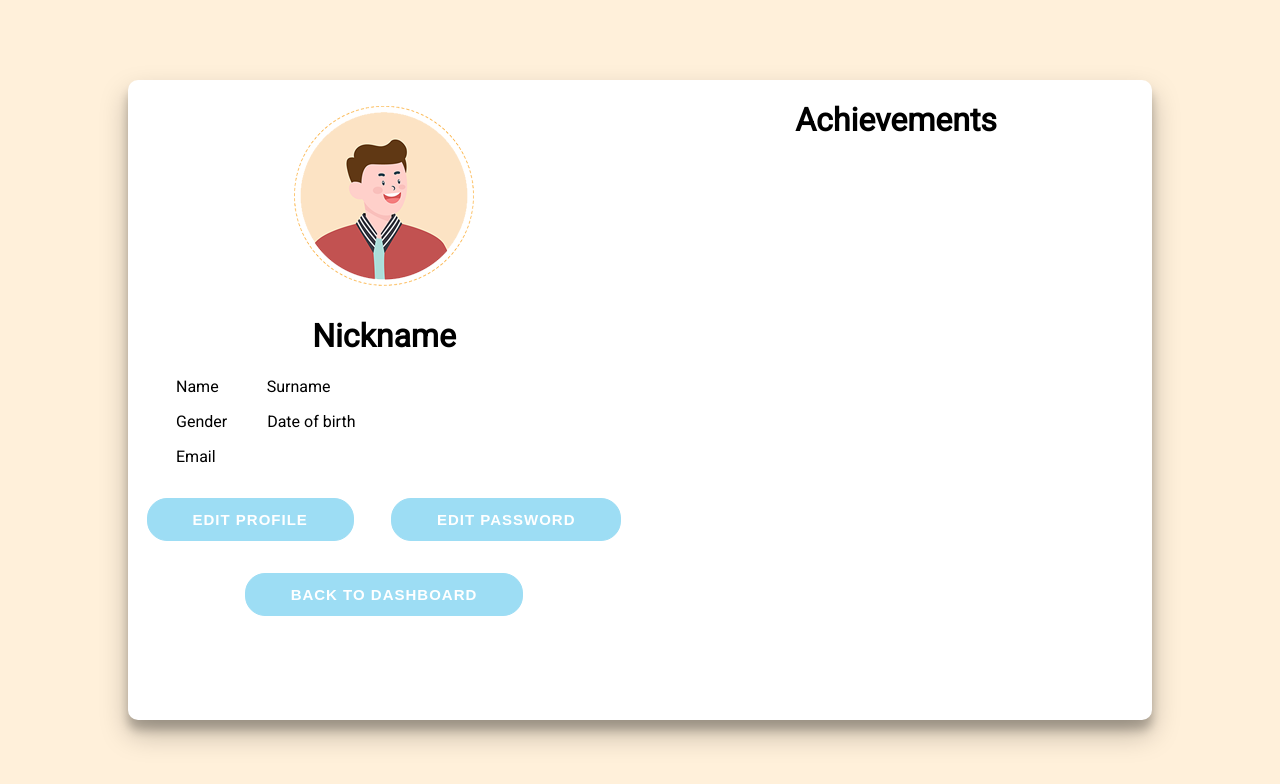
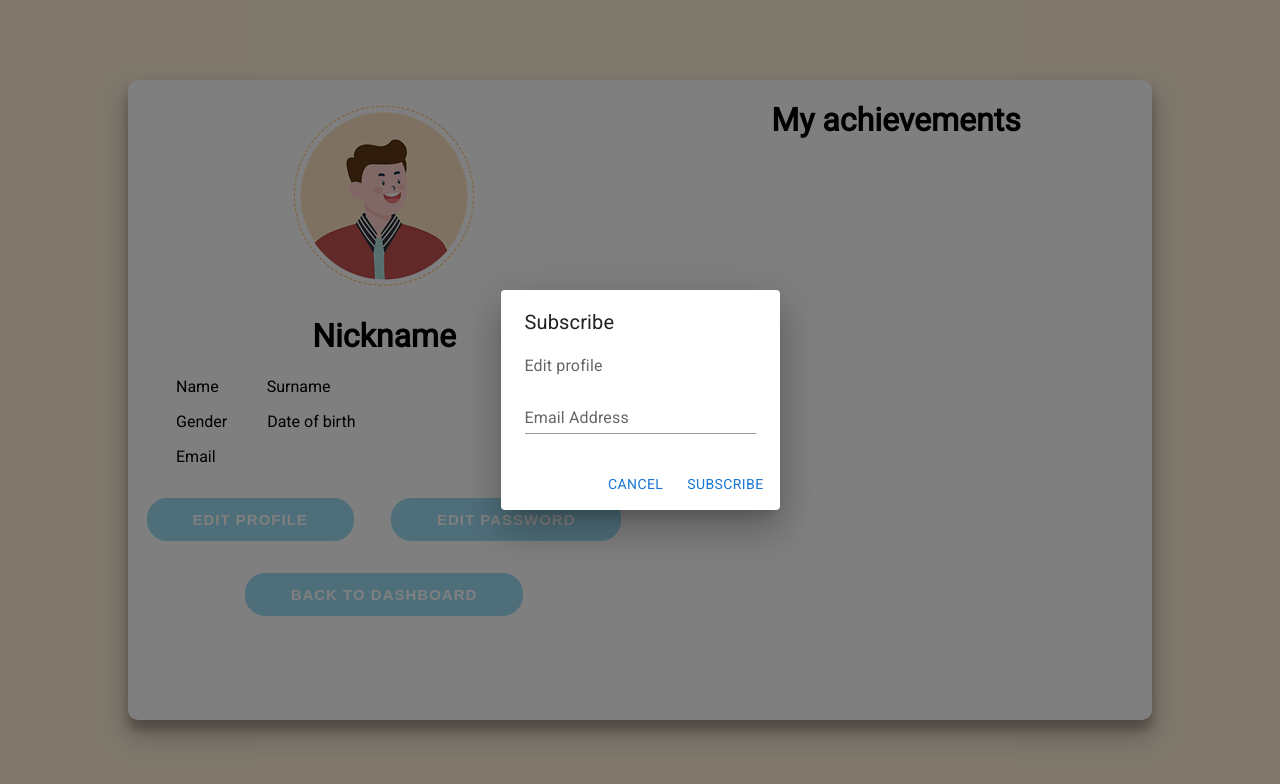
Before and after one commit to jklis2/Logic_Games_4Fun, a React (Create React App) app in the folder LogicGames4Fun/Client/: page /profile in a window 1280 px wide. Both pictures are taken after a click on the button "EDIT PROFILE". Shown: the top 784 px of the page. Built offline with nearby package versions, Linux system fonts and the light colour scheme; no server answers.

Commit message:
Added modal forms to EditProfile

```diff
--- /dev/null
+++ b/LogicGames4Fun/Client/src/Component/EditData/EditPasswordForm.jsx
@@ -0,0 +1,38 @@
+import React from "react";
+import Button from "@mui/material/Button";
+import TextField from "@mui/material/TextField";
+import Dialog from "@mui/material/Dialog";
+import DialogActions from "@mui/material/DialogActions";
+import DialogContent from "@mui/material/DialogContent";
+import DialogContentText from "@mui/material/DialogContentText";
+import DialogTitle from "@mui/material/DialogTitle";
+
+export const EditPasswordForm = (props) => {
+  return (
+    <>
+      <div>
+        <Dialog open={props.open} onClose={props.handleClose}>
+          <DialogTitle>Subscribe</DialogTitle>
+          <DialogContent>
+            <DialogContentText>
+              Edit password
+            </DialogContentText>
+            <TextField
+              autoFocus
+              margin="dense"
+              id="name"
+              label="Email Address"
+              type="email"
+              fullWidth
+              variant="standard"
+            />
+          </DialogContent>
+          <DialogActions>
+            <Button onClick={props.handleClose}>Cancel</Button>
+            <Button onClick={props.handleClose}>Subscribe</Button>
+          </DialogActions>
+        </Dialog>
+      </div>
+    </>
+  );
+};
--- /dev/null
+++ b/LogicGames4Fun/Client/src/Component/EditData/EditPhotoForm.jsx
@@ -0,0 +1,38 @@
+import React from "react";
+import Button from "@mui/material/Button";
+import TextField from "@mui/material/TextField";
+import Dialog from "@mui/material/Dialog";
+import DialogActions from "@mui/material/DialogActions";
+import DialogContent from "@mui/material/DialogContent";
+import DialogContentText from "@mui/material/DialogContentText";
+import DialogTitle from "@mui/material/DialogTitle";
+
+export const EditPhotoForm = (props) => {
+  return (
+    <>
+      <div>
+        <Dialog open={props.open} onClose={props.handleClose}>
+          <DialogTitle>Subscribe</DialogTitle>
+          <DialogContent>
+            <DialogContentText>
+              Edit photo
+            </DialogContentText>
+            <TextField
+              autoFocus
+              margin="dense"
+              id="name"
+              label="Email Address"
+              type="email"
+              fullWidth
+              variant="standard"
+            />
+          </DialogContent>
+          <DialogActions>
+            <Button onClick={props.handleClose}>Cancel</Button>
+            <Button onClick={props.handleClose}>Subscribe</Button>
+          </DialogActions>
+        </Dialog>
+      </div>
+    </>
+  );
+};
--- /dev/null
+++ b/LogicGames4Fun/Client/src/Component/EditData/EditProfileForm.jsx
@@ -0,0 +1,38 @@
+import React from "react";
+import Button from "@mui/material/Button";
+import TextField from "@mui/material/TextField";
+import Dialog from "@mui/material/Dialog";
+import DialogActions from "@mui/material/DialogActions";
+import DialogContent from "@mui/material/DialogContent";
+import DialogContentText from "@mui/material/DialogContentText";
+import DialogTitle from "@mui/material/DialogTitle";
+
+export const EditProfileForm = (props) => {
+  return (
+    <>
+      <div>
+        <Dialog open={props.open} onClose={props.handleClose}>
+          <DialogTitle>Subscribe</DialogTitle>
+          <DialogContent>
+            <DialogContentText>
+              Edit profile
+            </DialogContentText>
+            <TextField
+              autoFocus
+              margin="dense"
+              id="name"
+              label="Email Address"
+              type="email"
+              fullWidth
+              variant="standard"
+            />
+          </DialogContent>
+          <DialogActions>
+            <Button onClick={props.handleClose}>Cancel</Button>
+            <Button onClick={props.handleClose}>Subscribe</Button>
+          </DialogActions>
+        </Dialog>
+      </div>
+    </>
+  );
+};
--- a/LogicGames4Fun/Client/src/Component/JSX/ProfileForm.jsx
+++ b/LogicGames4Fun/Client/src/Component/JSX/ProfileForm.jsx
@@ -1,13 +1,52 @@
 import React from "react";
 import "../CSS/ProfileForm.css";
+import { EditProfileForm } from "../EditData/EditProfileForm";
+import { EditPhotoForm } from "../EditData/EditPhotoForm";
+import { EditPasswordForm } from "../EditData/EditPasswordForm";
 
 export const ProfileForm = () => {
+  // Edit profile
+  const [openEditProfile, setOpenEditProfile] = React.useState(false);
+
+  const handleClickOpenEditProfile = () => {
+    setOpenEditProfile(true);
+  };
+
+  const handleCloseEditProfile = () => {
+    setOpenEditProfile(false);
+  };
+
+  // Edit password
+  const [openEditPassword, setOpenEditPassword] = React.useState(false);
+
+  const handleClickOpenEditPassword = () => {
+    setOpenEditPassword(true);
+  };
+
+  const handleCloseEditPassword = () => {
+    setOpenEditPassword(false);
+  };
+
+  // Edit photo
+  const [openEditPhoto, setOpenEditPhoto] = React.useState(false);
+
+  const handleClickOpenEditPhoto = () => {
+    setOpenEditPhoto(true);
+  };
+
+  const handleCloseEditPhoto = () => {
+    setOpenEditPhoto(false);
+  };
+
   return (
     <>
+      <EditProfileForm open={openEditProfile} setOpen={setOpenEditProfile} handleClickOpen={handleClickOpenEditProfile} handleClose={handleCloseEditProfile}/>
+      <EditPasswordForm open={openEditPassword} setOpen={setOpenEditPassword} handleClickOpen={handleClickOpenEditPassword} handleClose={handleCloseEditPassword}/>
+      <EditPhotoForm open={openEditPhoto} setOpen={setOpenEditPhoto} handleClickOpen={handleClickOpenEditPhoto} handleClose={handleCloseEditPhoto}/>
       <div className="myProfile-page-content">
         <div id="myProfile-info">
           <div className="user-avatar">
-            <img
+            <img onClick={handleClickOpenEditPhoto}
               src={`${process.env.PUBLIC_URL}/UserAvatars/UserAvatar1.png`}
               alt="User avatar"
             ></img>
@@ -30,8 +69,8 @@ export const ProfileForm = () => {
           </div>
           <div className="myProfile-buttons">
             <div className="change-data-buttons">
-              <button id="button">Edit profile</button>
-              <button id="button">Edit password</button>
+              <button onClick={handleClickOpenEditProfile} id="button">Edit profile</button>
+              <button onClick={handleClickOpenEditPassword} id="button">Edit password</button>
             </div>
             <div className="back-to-dashboard-button">
               <a href="/Dashboard">
@@ -42,7 +81,7 @@ export const ProfileForm = () => {
         </div>
         <div id="myProfile-achievements">
           <div className="achievements-title">
-            <h1>Achievements</h1>
+            <h1>My achievements</h1>
           </div>
         </div>
       </div>
```
